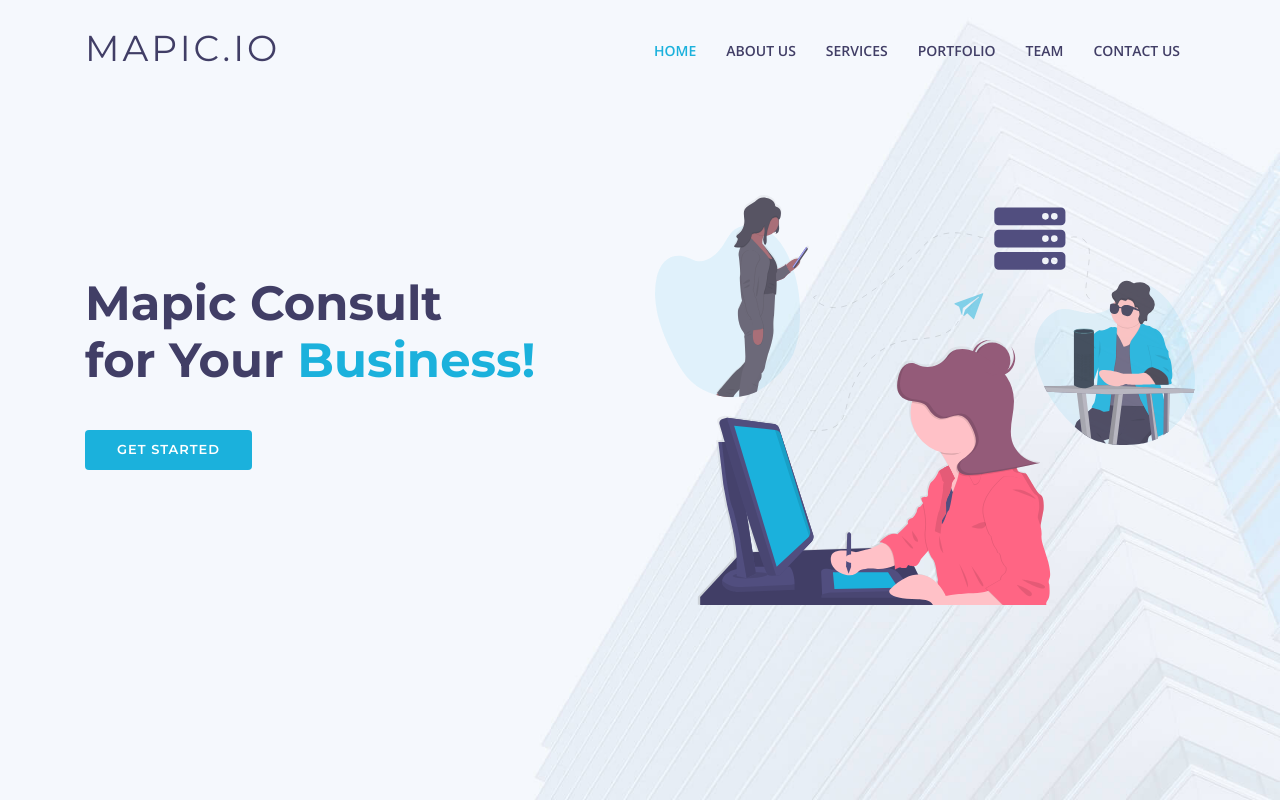
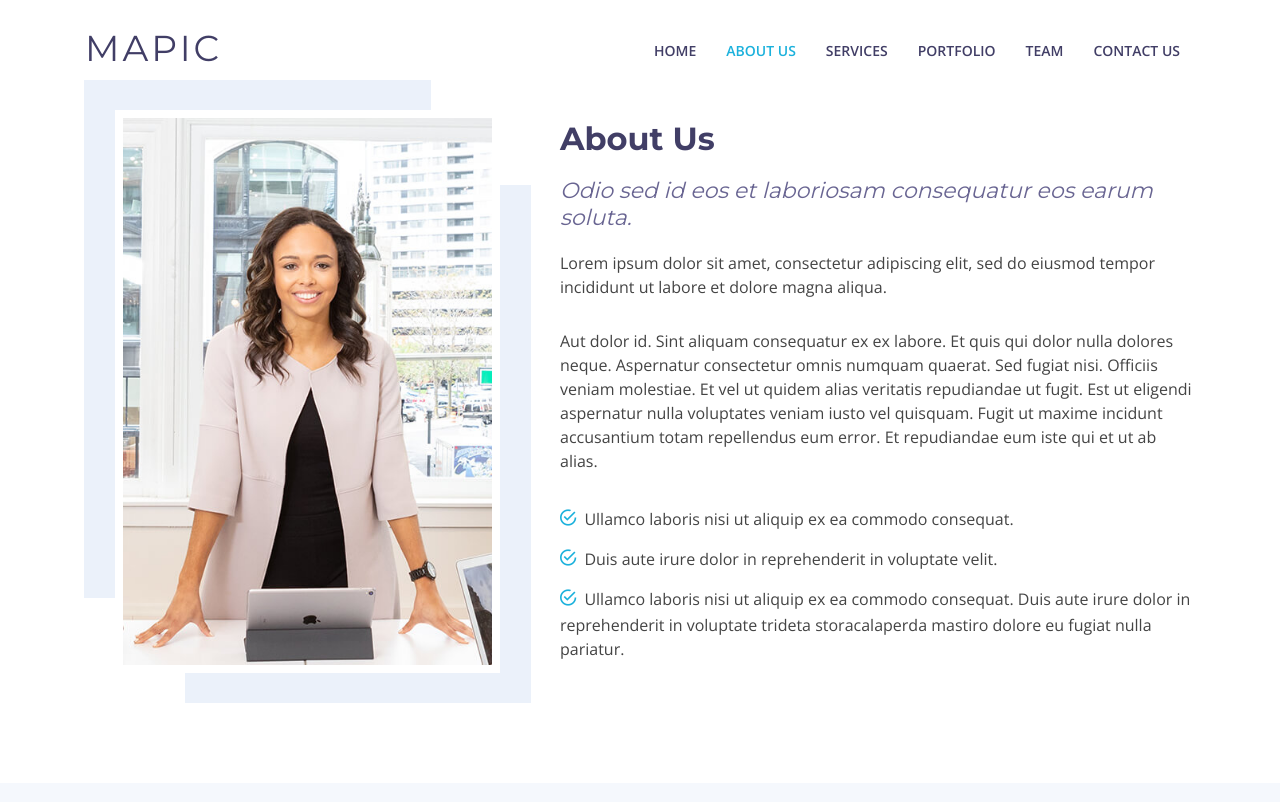
Before and after one commit to mapic/mapic.github.io, a plain HTML site: page index.html in a window 1280 px wide. Shown: the top 802 px of the page. Drawn offline with nearby package versions, Linux system fonts and the light colour scheme; files whose address does not match are found by name.

Commit message:
remove block

```diff
--- a/index.html
+++ b/index.html
@@ -56,7 +56,7 @@
 
       <div class="logo float-left">
         <!-- Uncomment below if you prefer to use an image logo -->
-        <h1 class="text-light"><a href="#intro" class="scrollto"><span>Mapic.io</span></a></h1>
+        <h1 class="text-light"><a href="#intro" class="scrollto"><span>Mapic</span></a></h1>
         <!-- <a href="#header" class="scrollto"><img src="img/logo.png" alt="" class="img-fluid"></a> -->
       </div>
 
@@ -77,7 +77,7 @@
   <!--==========================
     Intro Section
   ============================-->
-  <section id="intro" class="clearfix">
+<!--   <section id="intro" class="clearfix">
     <div class="container d-flex h-100">
       <div class="row justify-content-center align-self-center">
         <div class="col-md-6 intro-info order-md-first order-last">
@@ -93,7 +93,8 @@
       </div>
 
     </div>
-  </section><!-- #intro -->
+  </section> -->
+  <!-- #intro -->
 
   <main id="main">
 
```
